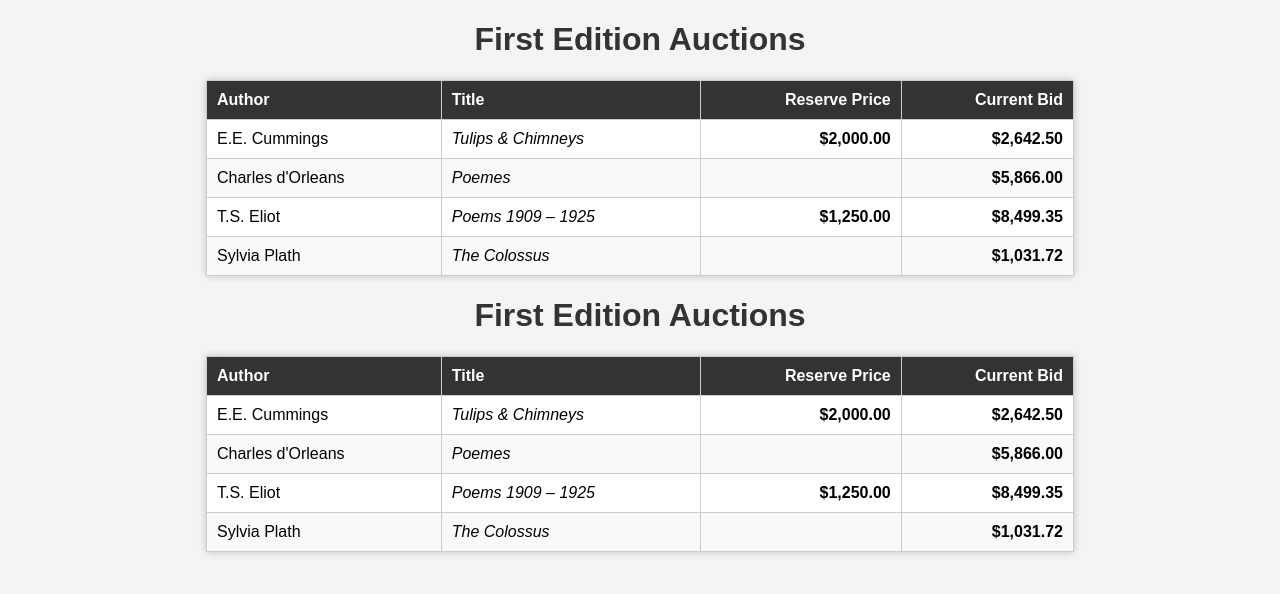
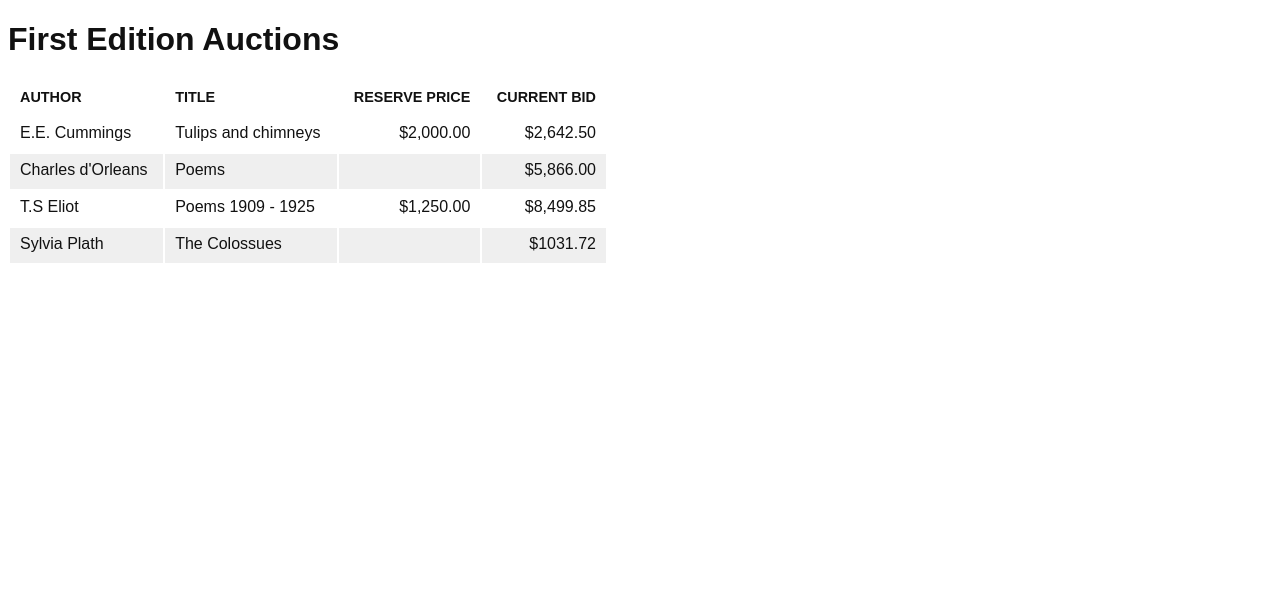
Before and after one commit to bilalja290/classactivity, a plain HTML site: page index.html in a window 1280 px wide. Drawn offline with Linux system fonts and the light colour scheme.

Commit message:
code edit
Refactored HTML structure and styles for better presentation.

```diff
--- a/index.html
+++ b/index.html
@@ -1,7 +1,34 @@
 <!DOCTYPE html>
-<html>
+<html lang="en">
 <head>
-  <title>First Edition Auctions</title>
+    <title>Table Properties</title>
+    <style type="text/css">
+        body{
+            font-family: Arial, Helvetica, sans-serif;
+            color: #111111;
+        }
+        table{
+            width: 600px;
+        }
+        th,td{
+            padding: 7px 10px 10px 10px;
+        }
+        th{
+            text-transform: uppercase;
+            font-size: 90%;
+            border-bottom: 2x solid #111111;
+            text-align: left;
+        }
+        tr.even{
+            background-color: #efefef;
+        }
+        tr:hover{
+            background-color: #c3e6e5;
+        }
+        .money{
+            text-align: right;
+        }
+    </style>
 </head>
 <body>
     <h1>First Edition Auctions</h1>
@@ -12,116 +39,30 @@
             <th class="money">Reserve Price</th>
             <th class="money">Current Bid</th>
         </tr>
-
         <tr>
             <td>E.E. Cummings</td>
-      <td><i>Tulips & Chimneys</i></td>
+            <td>Tulips and chimneys</td>
             <td class="money">$2,000.00</td>
             <td class="money">$2,642.50</td>
         </tr>
-
         <tr class="even">
             <td>Charles d'Orleans</td>
-      <td><i>Poemes</i></td>
+            <td>Poems</td>
             <td class="money"></td>
             <td class="money">$5,866.00</td>
         </tr>
-
         <tr>
-      <td>T.S. Eliot</td>
-      <td><i>Poems 1909 – 1925</i></td>
+            <td>T.S Eliot</td>
+            <td>Poems 1909 - 1925</td>
             <td class="money">$1,250.00</td>
-      <td class="money">$8,499.35</td>
+            <td class="money">$8,499.85</td>
         </tr>
-
         <tr class="even">
             <td>Sylvia Plath</td>
-      <td><i>The Colossus</i></td>
+            <td>The Colossues</td>
             <td class="money"></td>
-      <td class="money">$1,031.72</td>
+            <td class="money">$1031.72</td>
         </tr>
     </table>
 </body>
 </html>
-<!DOCTYPE html>
-<html>
-<head>
-  <title>First Edition Auctions</title>
-  <style>
-    body {
-      font-family: Arial, sans-serif;
-      background-color: #f4f4f4;
-      margin: 20px;
-    }
-    h1 {
-      text-align: center;
-      color: #333;
-    }
-    table {
-      width: 70%;
-      margin: 0 auto;
-      border-collapse: collapse;
-      background-color: #fff;
-      box-shadow: 0 0 8px rgba(0,0,0,0.2);
-    }
-    th, td {
-      border: 1px solid #ccc;
-      padding: 10px;
-      text-align: left;
-    }
-    th {
-      background-color: #333;
-      color: #fff;
-    }
-    .even {
-      background-color: #f9f9f9;
-    }
-    .money {
-      text-align: right;
-      font-weight: bold;
-    }
-  </style>
-</head>
-<body>
-
-  <h1>First Edition Auctions</h1>
-
-  <table>
-    <tr>
-      <th>Author</th>
-      <th>Title</th>
-      <th class="money">Reserve Price</th>
-      <th class="money">Current Bid</th>
-    </tr>
-
-    <tr>
-      <td>E.E. Cummings</td>
-      <td><i>Tulips &amp; Chimneys</i></td>
-      <td class="money">$2,000.00</td>
-      <td class="money">$2,642.50</td>
-    </tr>
-
-    <tr class="even">
-      <td>Charles d'Orleans</td>
-      <td><i>Poemes</i></td>
-      <td class="money"></td>
-      <td class="money">$5,866.00</td>
-    </tr>
-
-    <tr>
-      <td>T.S. Eliot</td>
-      <td><i>Poems 1909 – 1925</i></td>
-      <td class="money">$1,250.00</td>
-      <td class="money">$8,499.35</td>
-    </tr>
-
-    <tr class="even">
-      <td>Sylvia Plath</td>
-      <td><i>The Colossus</i></td>
-      <td class="money"></td>
-      <td class="money">$1,031.72</td>
-    </tr>
-  </table>
-
-</body>
-</html>
```
Lines whose indentation alone changed are shown as unchanged.
